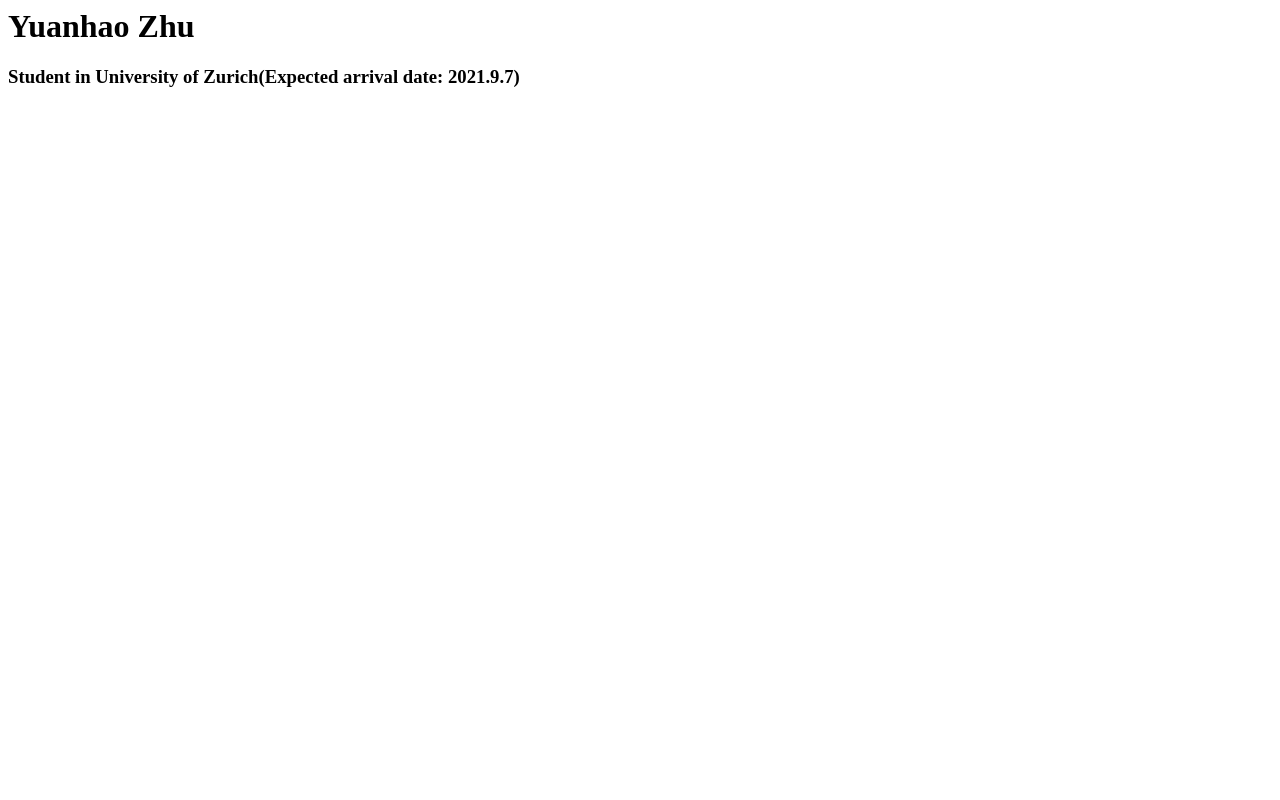
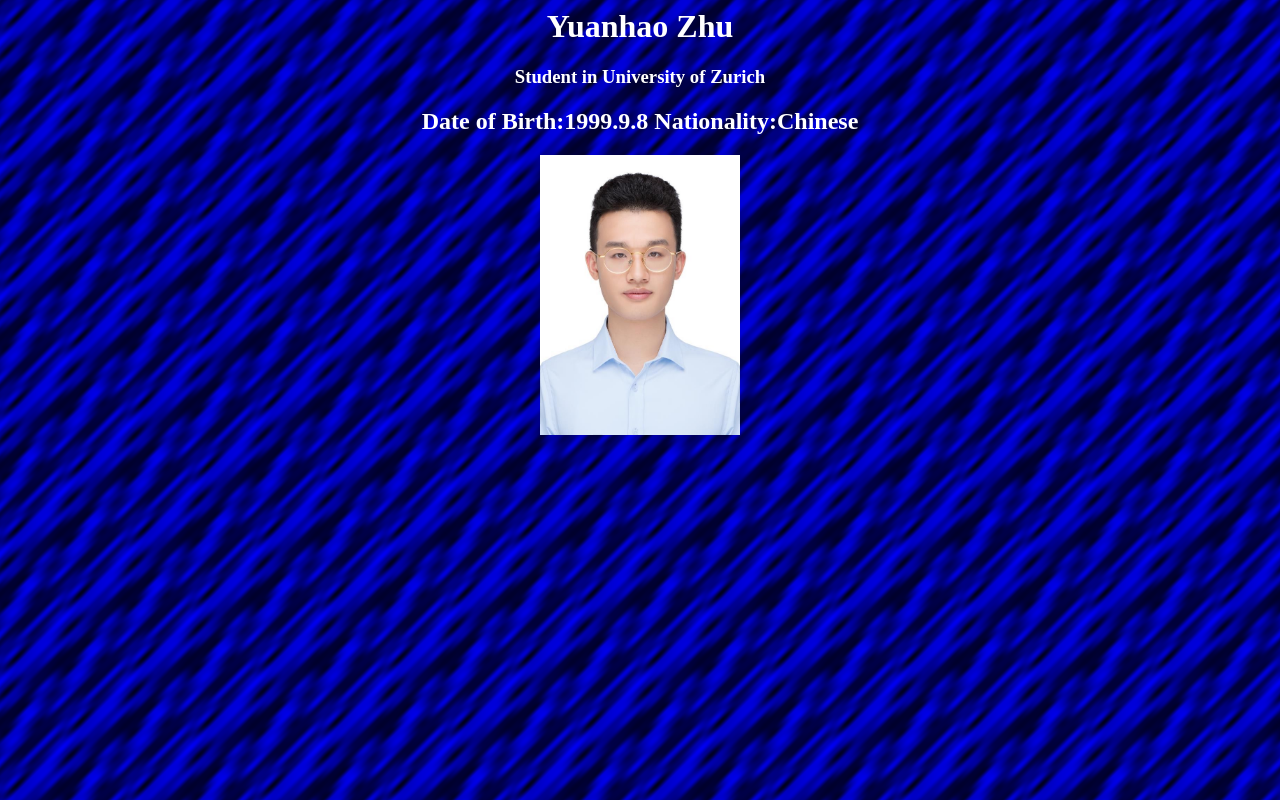
Before and after one commit to drewyh999/drewyh999.github.io, a plain HTML site: page index.html in a window 1280 px wide. Drawn offline with Linux system fonts and the light colour scheme.

Commit message:
updated name and photo

```diff
--- /dev/null
+++ b/index-styles.css
@@ -0,0 +1,14 @@
+.center-class
+{
+	text-align:center;
+	color:white;
+}
+body
+{
+	background-color:black;
+	background-image:url('imgs/microfab.gif');
+}
+#personal_photo_div
+{
+	text-align: center;
+}
--- a/index.html
+++ b/index.html
@@ -1,2 +1,14 @@
-<h1>Yuanhao Zhu</h1>
-<h3>Student in University of Zurich(Expected arrival date: 2021.9.7)</h3>
+<head>
+	<link rel="stylesheet" type="text/css" href="index-styles.css"
+
+</head>
+
+<div class='center-class'>
+<h1 >Yuanhao Zhu</h1>
+<h3 >Student in University of Zurich</h3>
+<h2 > Date of Birth:1999.9.8 Nationality:Chinese </h2>
+</div>
+<div id='personal_photo_div'>
+<img src='imgs/personal_photo.jpg' style='width: 200px;'>
+</div>
+</div>
```
Also changed, not shown: imgs/microfab.gif (added), imgs/personal_photo.jpg (added), imgs/stars.gif (added), 1 other file.
